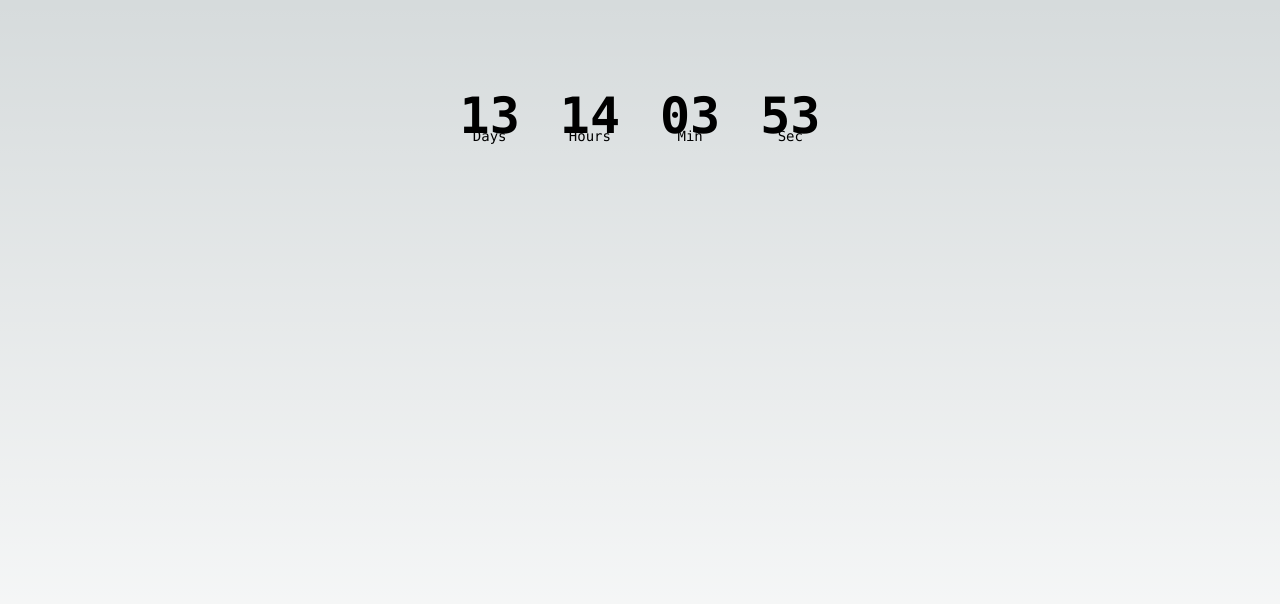
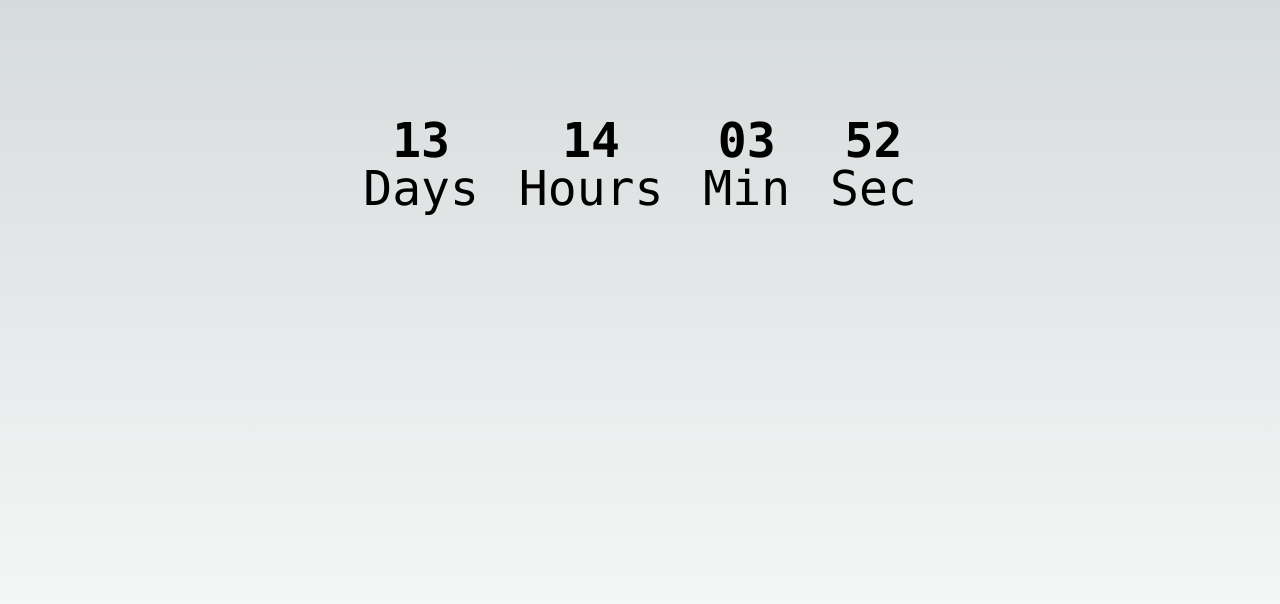
Before and after one commit to MikAoJk/paternity-leave-countdown, a Next.js app: page / in a window 1280 px wide. Shown: the top 604 px of the page. Built offline with nearby package versions, Linux system fonts and the light colour scheme.

Commit message:
Use tailwind for css

```diff
--- a/src/components/CountDown.css
+++ /dev/null
@@ -1,19 +0,0 @@
-.Countdown{
-    margin: 10px auto;
-    padding-bottom: 20px;
-}
-
-.Countdown-col{
-    display: inline-block;
-}
-
-.Countdown-col-element{
-    margin: 0 20px;
-    display: flex;
-    flex-direction: column;
-    text-align: center;
-}
-
-.Countdown-col-element strong{
-    font-size: 50px;
-}
--- a/src/components/Countdown.tsx
+++ b/src/components/Countdown.tsx
@@ -1,7 +1,6 @@
 'use client';
 
-import React, {useEffect, useState} from 'react';
-import './CountDown.css'
+import React, {useState} from 'react';
 
 interface CountdownProps {
     date: string;
@@ -12,44 +11,39 @@ export const Countdown = ({date}: CountdownProps) => {
 
     const [secondsLeft, setSecondsLeft] = useState(parsedDate)
 
-    useEffect(() => {
-            const interval = setInterval(() => {
-                const tempCountdownDate: number | null = calculateCountdown(secondsLeft);
-                tempCountdownDate && setSecondsLeft(tempCountdownDate);
-            }, 1000);
-            return () => clearInterval(interval)
-        }
-        // eslint-disable-next-line
-        , []
-    )
+
+    setInterval(() => {
+        const tempCountdownDate: number | null = calculateCountdown(secondsLeft);
+        tempCountdownDate && setSecondsLeft(tempCountdownDate);
+    }, 0);
 
     const {days, hours, min, sec} = timeLeft(secondsLeft);
 
     return (
-        <div className="Countdown">
-        <span className="Countdown-col">
-          <span className="Countdown-col-element">
+        <div className="m-auto pb-5">
+        <span className="inline-block text-5xl">
+          <span className="m-5 flex flex-col text-center">
               <strong>{addLeadingZeros(days)}</strong>
               <span>{days === 1 ? 'Day' : 'Days'}</span>
           </span>
         </span>
 
-            <span className="Countdown-col">
-          <span className="Countdown-col-element">
+            <span className="inline-block text-5xl">
+          <span className="m-5 flex flex-col text-center">
             <strong>{addLeadingZeros(hours)}</strong>
             <span>Hours</span>
           </span>
         </span>
 
-            <span className="Countdown-col">
-          <span className="Countdown-col-element">
+            <span className="inline-block text-5xl">
+          <span className="m-5 flex flex-col text-center">
             <strong>{addLeadingZeros(min)}</strong>
             <span>Min</span>
           </span>
         </span>
 
-            <span className="Countdown-col">
-          <span className="Countdown-col-element">
+            <span className="inline-block text-5xl">
+          <span className="m-5 flex flex-col text-center">
             <strong>{addLeadingZeros(Math.floor(sec))}</strong>
             <span>Sec</span>
           </span>
```
